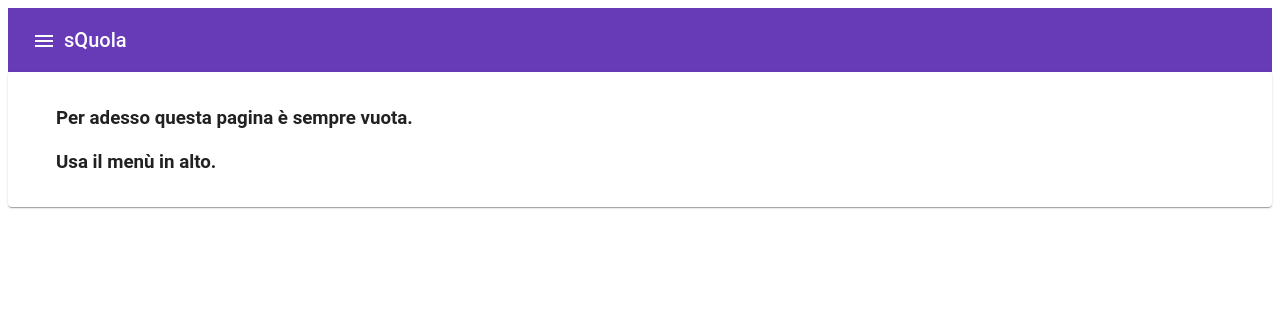
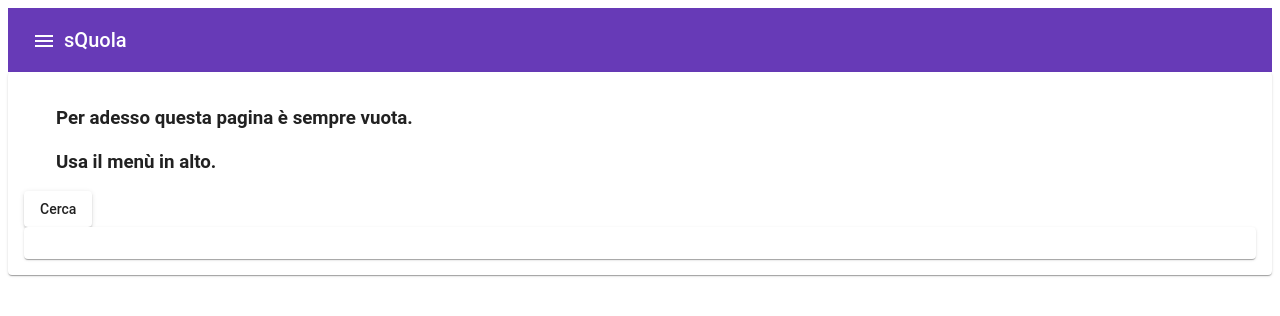
Before and after one commit to sloregit/postiAula, an Angular app: page / in a window 1280 px wide. Shown: the top 316 px of the page. Built offline with nearby package versions, Linux system fonts and the light colour scheme.

Commit message:
5 files modified, 1 added

```diff
--- a/src/app/aggiungi-classe/aggiungi-classe.component.ts
+++ b/src/app/aggiungi-classe/aggiungi-classe.component.ts
@@ -11,7 +11,7 @@ import { GeneraClasseService } from './genera-classe.service';
 export class AggiungiClasseComponent implements OnInit {
   panelOpenState = false;
   @Input() arraySezioni: Array<string>;
-  arrayAnniScolastici: Array<number>;
+  @Input() arrayAnniScolastici: Array<number>;
   arrayStudenti: Array<Studente>;
   selezionati: Array<Studente>;
   apriLista: boolean;
--- a/src/app/app.component.html
+++ b/src/app/app.component.html
@@ -46,6 +46,15 @@
     </mat-card>
   </section>
   <section *ngIf="aule">
-    <app-aggiungi-classe [arraySezioni]="arraySezioni"></app-aggiungi-classe>
+    <app-aggiungi-classe
+      [arraySezioni]="arraySezioni"
+      [arrayAnniScolastici]="arrayAnniScolastici"
+    ></app-aggiungi-classe>
+  </section>
+  <section>
+    <app-aula
+      [arraySezioni]="arraySezioni"
+      [arrayAnniScolastici]="arrayAnniScolastici"
+    ></app-aula>
   </section>
 </mat-card>
--- a/src/app/app.component.ts
+++ b/src/app/app.component.ts
@@ -10,9 +10,11 @@ export class AppComponent {
   cercaStudenti: boolean;
   aule: boolean;
   arraySezioni: Array<string>;
+  arrayAnniScolastici: Array<number>;
   parRisultati;
   constructor(private http: StudentiDBserviceService) {
     this.arraySezioni = ['A', 'B', 'C', 'D', 'E', 'F'];
+    this.arrayAnniScolastici = [1, 2, 3];
   }
   foo() {
     this.http.cercaTutti().subscribe((val) => {
--- a/src/app/aula/aula.component.html
+++ b/src/app/aula/aula.component.html
@@ -0,0 +1,4 @@
+<button mat-raised-button>Cerca</button>
+<mat-card>
+  <p>{{ risposta }}</p>
+</mat-card>
--- a/src/app/aula/aula.component.ts
+++ b/src/app/aula/aula.component.ts
@@ -1,15 +1,15 @@
-import { Component, OnInit } from '@angular/core';
+import { Component, OnInit, Input } from '@angular/core';
 
 @Component({
   selector: 'app-aula',
   templateUrl: './aula.component.html',
-  styleUrls: ['./aula.component.css']
+  styleUrls: ['./aula.component.css'],
 })
 export class AulaComponent implements OnInit {
-
-  constructor() { }
-
-  ngOnInit() {
-  }
-
+  @Input() arraySezioni: Array<string>;
+  @Input() arrayAnniScolastici: Array<number>;
+  risposta;
+  constructor() {}
+  cercaAula() {}
+  ngOnInit() {}
 }
```
Also changed, not shown: src/app/aula/cerca-aule.service.ts (added, +7 -0 lines).
